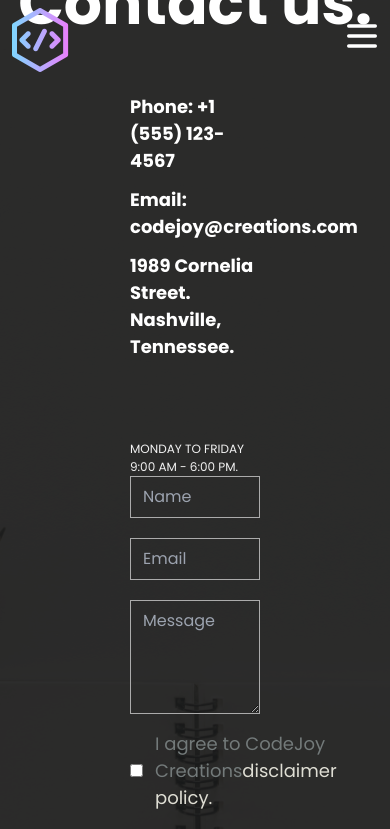
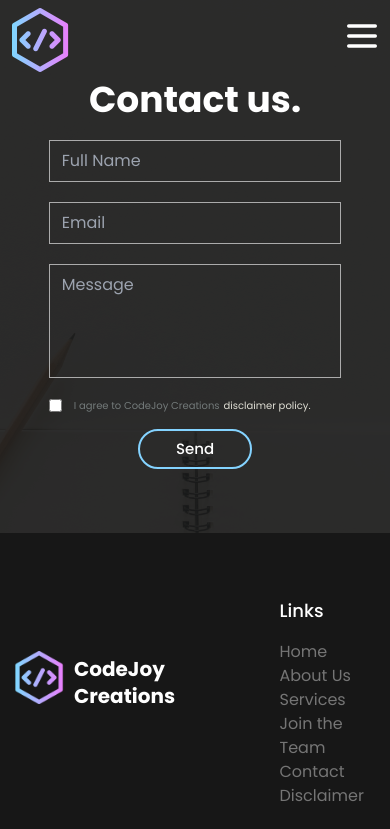
Before and after one commit to AliciaPak25/CodeJoy-Creations, a React (Vite) app: page /contact in a window 390 px wide. Shown: the top 829 px of the page. Built offline with nearby package versions, Linux system fonts and the light colour scheme.

Commit message:
added validation form, responsive contact and disclaimer page

```diff
--- a/package.json
+++ b/package.json
@@ -10,9 +10,13 @@
     "preview": "vite preview"
   },
   "dependencies": {
+    "@hookform/resolvers": "^3.3.1",
     "react": "^18.2.0",
     "react-dom": "^18.2.0",
-    "react-router-dom": "^6.16.0"
+    "react-hook-form": "^7.47.0",
+    "react-router-dom": "^6.16.0",
+    "sweetalert2": "^11.7.31",
+    "yup": "^1.3.2"
   },
   "devDependencies": {
     "@types/react": "^18.2.15",
--- a/src/App.jsx
+++ b/src/App.jsx
@@ -9,6 +9,7 @@ import Contact from "./pages/Contact";
 import ErrorPage from "./pages/ErrorPage";
 import Footer from "./components/Footer";
 import ScrollToTop from "./components/ScrollToTop";
+import Disclaimer from "./pages/Disclaimer";
 
 function App() {
   return (
@@ -23,6 +24,7 @@ function App() {
             <Route path="/services" element={<Services />} />
             <Route path="/join-the-team" element={<JoinTheTeam />} />
             <Route path="/contact" element={<Contact />} />
+            <Route path="/disclaimer" element={<Disclaimer />} />
             <Route path="*" element={<ErrorPage />} />
           </Routes>
           <Footer />
--- a/src/components/AboutUs/TheJoyOfInnovation.jsx
+++ b/src/components/AboutUs/TheJoyOfInnovation.jsx
@@ -1,4 +1,4 @@
-import videoAboutUs from "../../assets/videos/video (2160p).mp4";
+import videoAboutUs from "../../assets/videos/video-about-us.mp4";
 
 const TheJoyOfInnovation = () => {
   return (
--- a/src/components/CustomButton.jsx
+++ b/src/components/CustomButton.jsx
@@ -1,6 +1,6 @@
-const CustomButton = ({ styles, text, action }) => {
+const CustomButton = ({ theType, styles, text, action }) => {
   return (
-    <button type="button" className={`${styles}`} onClick={action}>
+    <button type={theType} className={`${styles}`} onClick={action}>
       {text}
     </button>
   );
--- a/src/components/Footer.jsx
+++ b/src/components/Footer.jsx
@@ -31,6 +31,11 @@ const footerLinks = [
         name: "Contact",
         link: "/contact",
       },
+      {
+        id: "6",
+        name: "Disclaimer",
+        link: "/disclaimer",
+      },
     ],
   },
 ];
@@ -39,19 +44,19 @@ const Footer = () => {
   return (
     <section className="flex flex-col justify-center items-center py-6 bg-[#171717] w-full">
       <div className="flex justify-between items-center flex-row mb-8 w-full">
-        <div className="flex flex-col justify-start mr-10 sm:w-1/2">
+        <div className="flex flex-col justify-start mr-10 ss:w-1/3">
           <div className="flex items-center md:mx-10 sm:ml-5 ml-3">
             <Logo />
             <p className="text-white text-[20px] font-bold leading-[27px] ml-2">
               CodeJoy Creations
             </p>
           </div>
-          <p className="font-normal text-[18px] leading-[25px] mt-4 text-[#626262] md:mx-10 xs:flex hidden sm:ml-5">
+          <p className="font-normal text-[18px] leading-[25px] mt-4 text-[#626262] md:mx-10 ss:flex hidden sm:ml-5">
             We empower your digital dreams with a joyful touch of innovation.
           </p>
         </div>
 
-        <div className="md:mx-10 sm:mr-5">
+        <div className="md:mx-10 ss:mr-15">
           {footerLinks.map((footerLink) => (
             <div key={footerLink.links.id} className="mt-10">
               <h4 className="font-medium text-[18px] leading-[27px] text-white">
--- a/src/components/Home/Hero.jsx
+++ b/src/components/Home/Hero.jsx
@@ -21,6 +21,7 @@ const Hero = () => {
           Beyond code, we&apos;re a community unlocking possibilities together.
         </p>
         <CustomButton
+          theType="text"
           text="Get Started"
           styles="py-4 px-6 font-medium ss:text-[17px] text-[14px] text-white bg-transparent rounded-[80px] outline-none mt-10 border"
           action={handleClick}
--- a/src/pages/Contact.jsx
+++ b/src/pages/Contact.jsx
@@ -1,66 +1,118 @@
 import { Link } from "react-router-dom";
+import { useForm } from "react-hook-form";
+import { yupResolver } from "@hookform/resolvers/yup";
+import * as yup from "yup";
+import Swal from "sweetalert2";
 import CustomButton from "../components/CustomButton";
 
 const Contact = () => {
+  const schema = yup.object().shape({
+    fullName: yup.string().required("Please, provide your full name."),
+    email: yup
+      .string()
+      .email("Please, provide a valid email.")
+      .required("Please, provide your email."),
+    message: yup.string().required("Please, write a message.").min(4),
+  });
+
+  const {
+    register,
+    handleSubmit,
+    formState: { errors },
+  } = useForm({
+    resolver: yupResolver(schema),
+  });
+
+  const onSubmit = (data) => {
+    console.log(data);
+    if (Object.keys(errors).length === 0) {
+      Swal.fire({
+        position: "center",
+        icon: "success",
+        title: "Thank you!",
+        text: "We've received your message. Someone from our team will contact you soon.",
+        showConfirmButton: false,
+        timer: 3000,
+      });
+    }
+  };
+
   return (
-    <div className="h-screen contact-background">
-      <div className="bg-[#171717]/90 h-screen w-full flex flex-col justify-center items-center">
+    <div className="md:h-screen h-fit contact-background">
+      <div className="bg-[#171717]/90 md:h-screen h-fit w-full flex flex-col justify-center items-center ss:pt-16 pt-20">
         <div>
-          <h2 className="text-6xl font-bold text-white text-center mb-10">
+          <h2 className="ss:text-5xl text-4xl font-bold text-white text-center mb-5">
             Contact us.
           </h2>
         </div>
-        <div className="w-full flex md:flex-row justify-center items-center flex-col sm:pt-16 md:py-6">
-          <div className="w-4/12 flex justify-center items-start flex-col mt-5">
-            <p className="font-bold text-white text-[18px]">
+        <div className="w-full flex md:flex-row justify-center items-center sm:pt-16 md:pt-6">
+          <div className="w-4/12 md:flex justify-center items-start flex-col mt-5 hidden">
+            <p className="font-bold text-white text-[17px]">
               Phone: +1 (555) 123-4567
             </p>
-            <p className="font-bold text-white text-[18px] my-3">
+            <p className="font-bold text-white text-[17px] my-3">
               Email: codejoy@creations.com
             </p>
-            <p className="font-bold text-white text-[18px]">
+            <p className="font-bold text-white text-[17px]">
               1989 Cornelia Street. Nashville, Tennessee.
             </p>
-            <p className="uppercase text-[#F2F2F2] font-poppins text-[12px] font-[300] mt-20">
+            <p className="uppercase text-[#F2F2F2] font-poppins text-[13px] font-[300] mt-20">
               Monday to Friday 9:00 am - 6:00 PM.
             </p>
           </div>
-          <form className="w-4/12 flex flex-col justify-center items-start">
+          <form
+            className="md:w-4/12 ss:w-5/12 w-9/12 flex flex-col justify-center md:items-start items-center"
+            onSubmit={handleSubmit(onSubmit)}
+          >
             <input
-              className="border px-3 py-2 border-[#ababab] bg-transparent text-[16px] text-white font-normal w-full mb-5"
-              id="name"
-              name="name"
-              placeholder="Name"
+              className="border px-3 py-2 border-[#ababab] bg-transparent text-[16px] text-white font-normal w-full"
+              id="fullName"
+              name="fullName"
+              placeholder="Full Name"
               type="text"
+              {...register("fullName")}
             />
+            <p className="text-red-600 mt-1 text-xs">
+              {errors.fullName?.message}
+            </p>
             <input
-              className="border px-3 py-2 border-[#ababab] bg-transparent text-[16px] text-white  font-normal w-full mb-5"
+              className="border px-3 py-2 border-[#ababab] bg-transparent text-[16px] text-white  font-normal w-full mt-4"
               id="email"
               name="email"
               placeholder="Email"
               type="text"
+              {...register("email")}
             />
+            <p className="text-red-600 mt-1 text-xs">{errors.email?.message}</p>
             <textarea
-              className="border px-3 py-2 border-[#ababab] bg-transparent text-[16px] text-white  font-normal w-full mb-4"
+              className="border px-3 py-2 border-[#ababab] bg-transparent text-[16px] text-white  font-normal w-full mt-4 resize-none overflow-auto"
               id="message"
               name="message"
               placeholder="Message"
               rows="4"
+              {...register("message")}
             />
-            <div className="flex flex-row items-center justify-start w-full">
-              <input type="checkbox" />
-              <p className="ml-3 text-[18px] font-normal text-[#737a7a]">
+            <p className="text-red-600 mt-1 text-xs">
+              {errors.message?.message}
+            </p>
+            <div className="flex flex-row items-center justify-start w-full mt-4">
+              <input
+                type="checkbox"
+                value="isDisclaimerAccepted"
+                {...register("isDisclaimerAccepted")}
+              />
+              <p className="ml-3 md:text-[15px] ss:text-[12px] text-[10px] font-normal text-[#737a7a]">
                 I agree to CodeJoy Creations
-                <Link className="text-[#dfded4]" to="#">
+                <Link className="text-[#dfded4] ml-1" to="/disclaimer">
                   disclaimer policy.
                 </Link>
               </p>
             </div>
 
             <CustomButton
-              type="submit"
+              theType="submit"
               text="Send"
-              styles="h-10 border-2 border-primary py-4 px-9 flex items-center justify-center bg-transparent text-white font-poppins text-[15px] font-medium mt-5 rounded-3xl"
+              styles="h-10 border-2 border-primary py-4 px-9 flex items-center justify-center bg-transparent text-white font-poppins text-[15px] font-medium mt-4 rounded-3xl md:mb-0 mb-16"
             />
           </form>
         </div>
--- /dev/null
+++ b/src/pages/Disclaimer.jsx
@@ -0,0 +1,40 @@
+const Disclaimer = () => {
+  return (
+    <>
+      <div className="bg-backgroundApp w-full flex flex-col justify-center items-center h-fit py-20">
+        <h2 className="text-white uppercase md:text-6xl sm:text-5xl ss:text-4xl xs:text-3xl text-2xl font-semibold mt-10">
+          Disclaimer
+        </h2>
+        <p className="font-light md:text-xl ss:text-lg text-base mt-4 text-grayText text-center w-11/12">
+          This page contains important information regarding the use of this
+          website. All the content is entirely fictional and exists solely for
+          creative purposes.
+        </p>
+      </div>
+      <div className="w-full flex flex-col justify-center items-center py-10">
+        <div className="md:w-3/4 w-11/12">
+          <h3 className="font-semibold xs:text-[24px] text-[20px] mb-6 text-center">
+            Disclaimer: All Information is Fictional
+          </h3>
+          <p className="font-normal ss:text-[18px] text-justify my-3 ">
+            The content provided on this website, including but not limited to
+            text, images, and contact details, is entirely fictional and created
+            for illustrative and creative purposes. Any resemblance to actual
+            people, companies, or events is purely coincidental. CodeJoy
+            Creations is a fictional software company, and the information
+            presented on this website is part of a creative storytelling
+            exercise. It does not represent the activities, products, or
+            services of any real-world organization. Please note that any
+            references to names, addresses, phone numbers, or other contact
+            information are entirely fictitious and should not be used for any
+            real-world communication or verification purposes. <br /> Thank you
+            for visiting CodeJoy Creations and for your understanding of all the
+            above mentioned information.
+          </p>
+        </div>
+      </div>
+    </>
+  );
+};
+
+export default Disclaimer;
```
Also changed, not shown: 2 other files (tests, documents, lock files or other folders).
